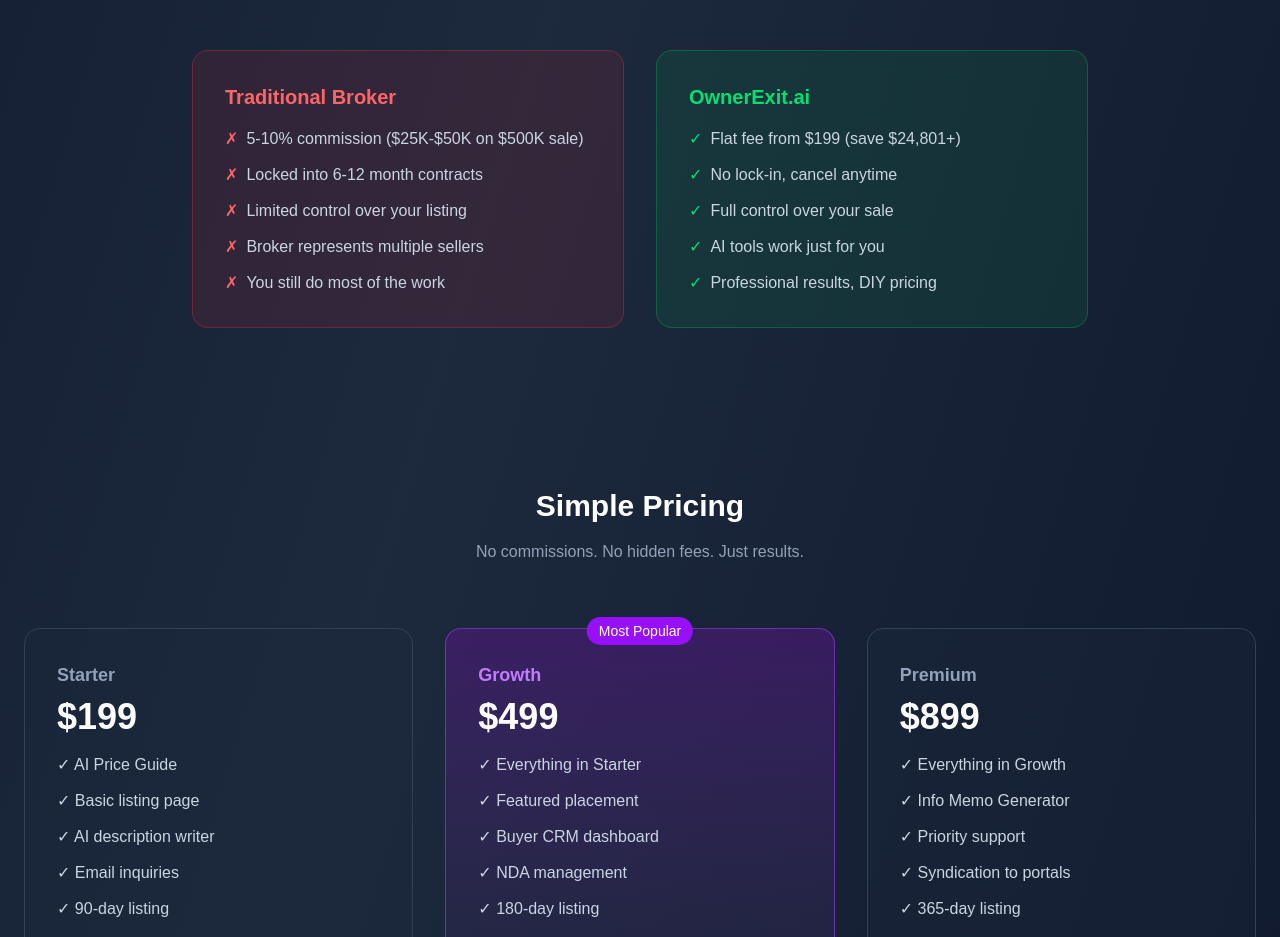
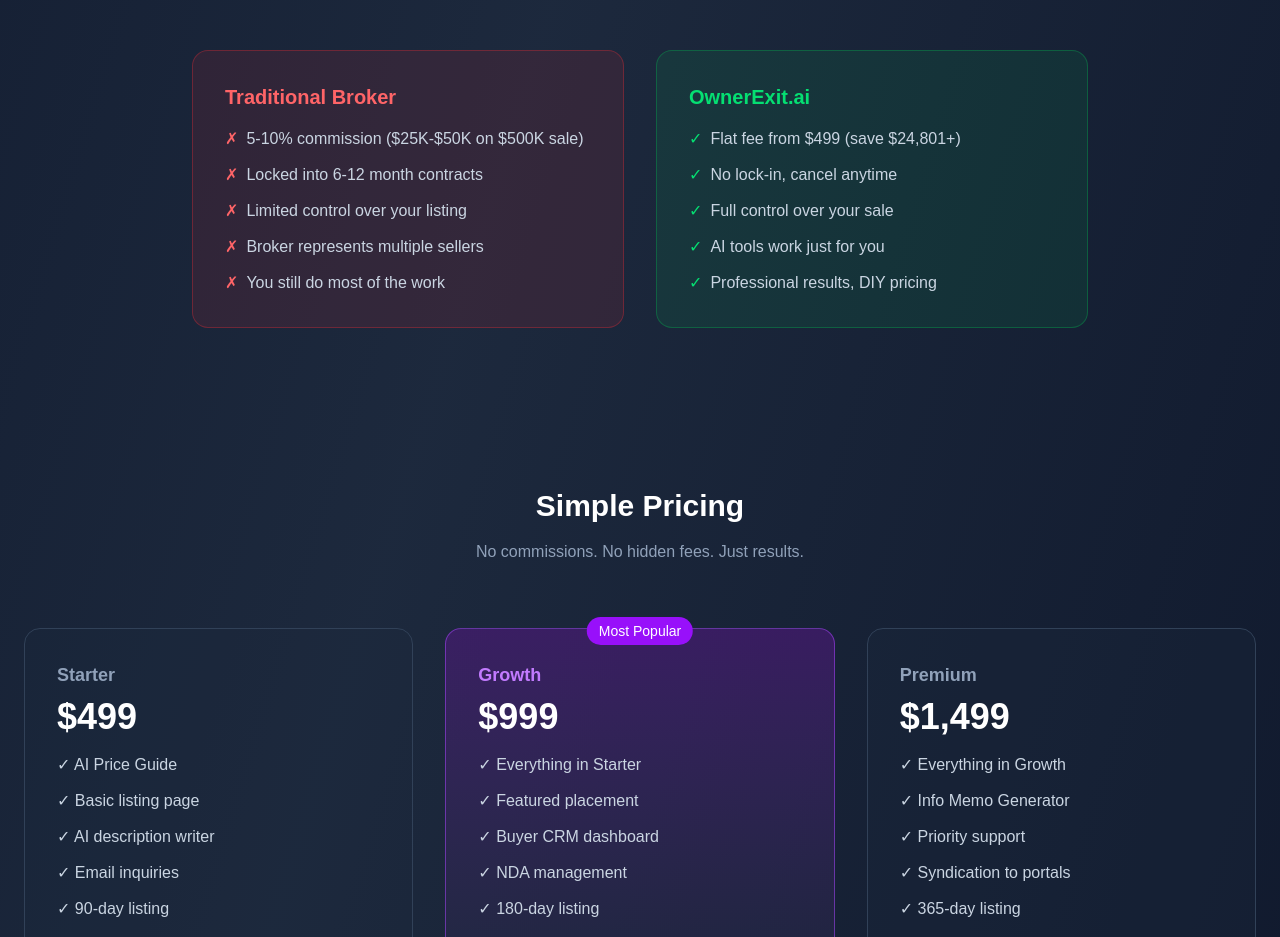
Before and after one commit to bestcuisine-au/sellmybusiness, a Next.js app in the folder app/: page / in a window 1280 px wide. Shown: the part 2406-3343 px from the top of the page. Built offline with nearby package versions, Linux system fonts and the light colour scheme.

Commit message:
Update pricing: $499/$999/$1499 tiers

```diff
--- a/app/src/app/page.tsx
+++ b/app/src/app/page.tsx
@@ -191,7 +191,7 @@
           <div className="bg-green-500/10 border border-green-500/30 rounded-2xl p-8">
             <h3 className="text-xl font-semibold text-green-400 mb-4">OwnerExit.ai</h3>
             <ul className="space-y-3 text-slate-300">
-              <li className="flex items-start gap-2"><span className="text-green-400">✓</span> Flat fee from $199 (save $24,801+)</li>
+              <li className="flex items-start gap-2"><span className="text-green-400">✓</span> Flat fee from $499 (save $24,801+)</li>
               <li className="flex items-start gap-2"><span className="text-green-400">✓</span> No lock-in, cancel anytime</li>
               <li className="flex items-start gap-2"><span className="text-green-400">✓</span> Full control over your sale</li>
               <li className="flex items-start gap-2"><span className="text-green-400">✓</span> AI tools work just for you</li>
@@ -208,7 +208,7 @@
         <div className="grid md:grid-cols-3 gap-8">
           <div className="bg-slate-800/30 rounded-2xl p-8 border border-slate-700">
             <h3 className="text-lg font-semibold text-slate-400 mb-2">Starter</h3>
-            <div className="text-4xl font-bold text-white mb-4">$199</div>
+            <div className="text-4xl font-bold text-white mb-4">$499</div>
             <ul className="space-y-3 text-slate-300 mb-8">
               <li>✓ AI Price Guide</li>
               <li>✓ Basic listing page</li>
@@ -228,7 +228,7 @@
               Most Popular
             </div>
             <h3 className="text-lg font-semibold text-purple-400 mb-2">Growth</h3>
-            <div className="text-4xl font-bold text-white mb-4">$499</div>
+            <div className="text-4xl font-bold text-white mb-4">$999</div>
             <ul className="space-y-3 text-slate-300 mb-8">
               <li>✓ Everything in Starter</li>
               <li>✓ Featured placement</li>
@@ -245,7 +245,7 @@
           </div>
           <div className="bg-slate-800/30 rounded-2xl p-8 border border-slate-700">
             <h3 className="text-lg font-semibold text-slate-400 mb-2">Premium</h3>
-            <div className="text-4xl font-bold text-white mb-4">$899</div>
+            <div className="text-4xl font-bold text-white mb-4">$1,499</div>
             <ul className="space-y-3 text-slate-300 mb-8">
               <li>✓ Everything in Growth</li>
               <li>✓ Info Memo Generator</li>
```
